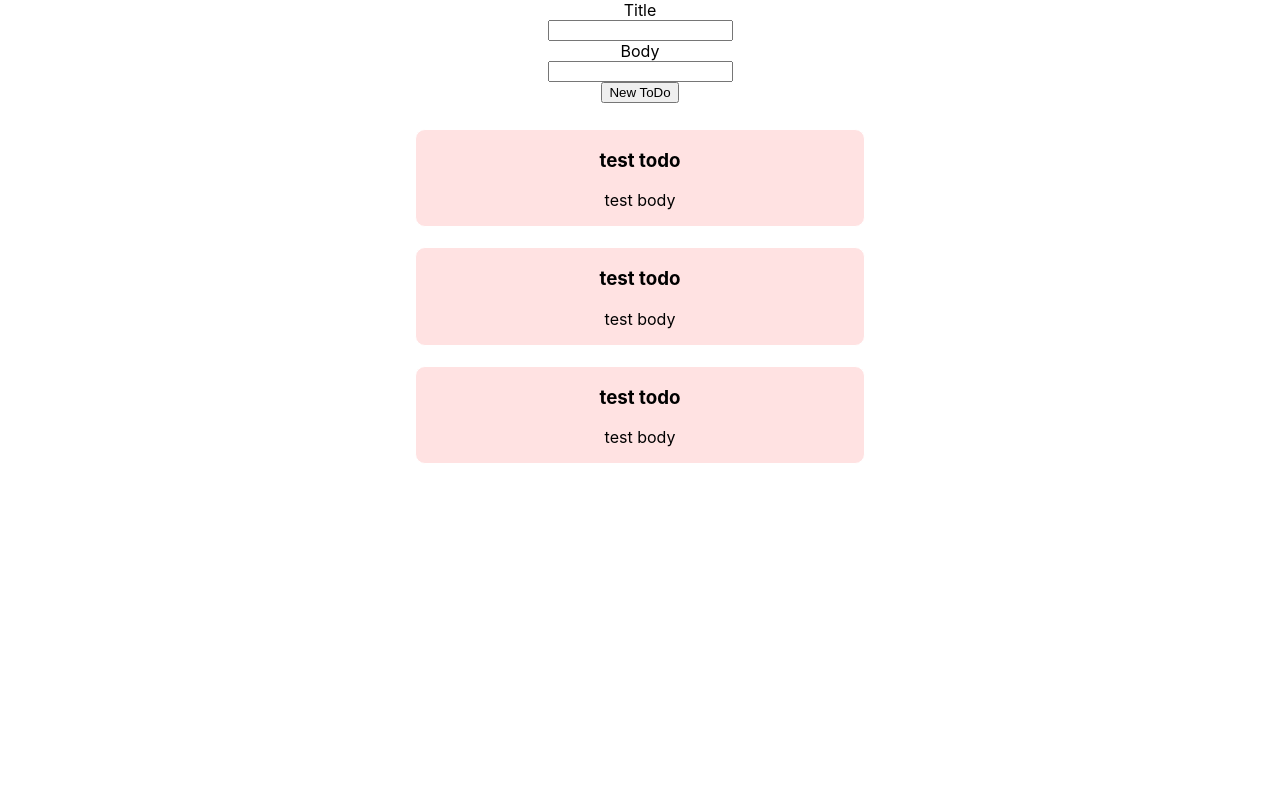
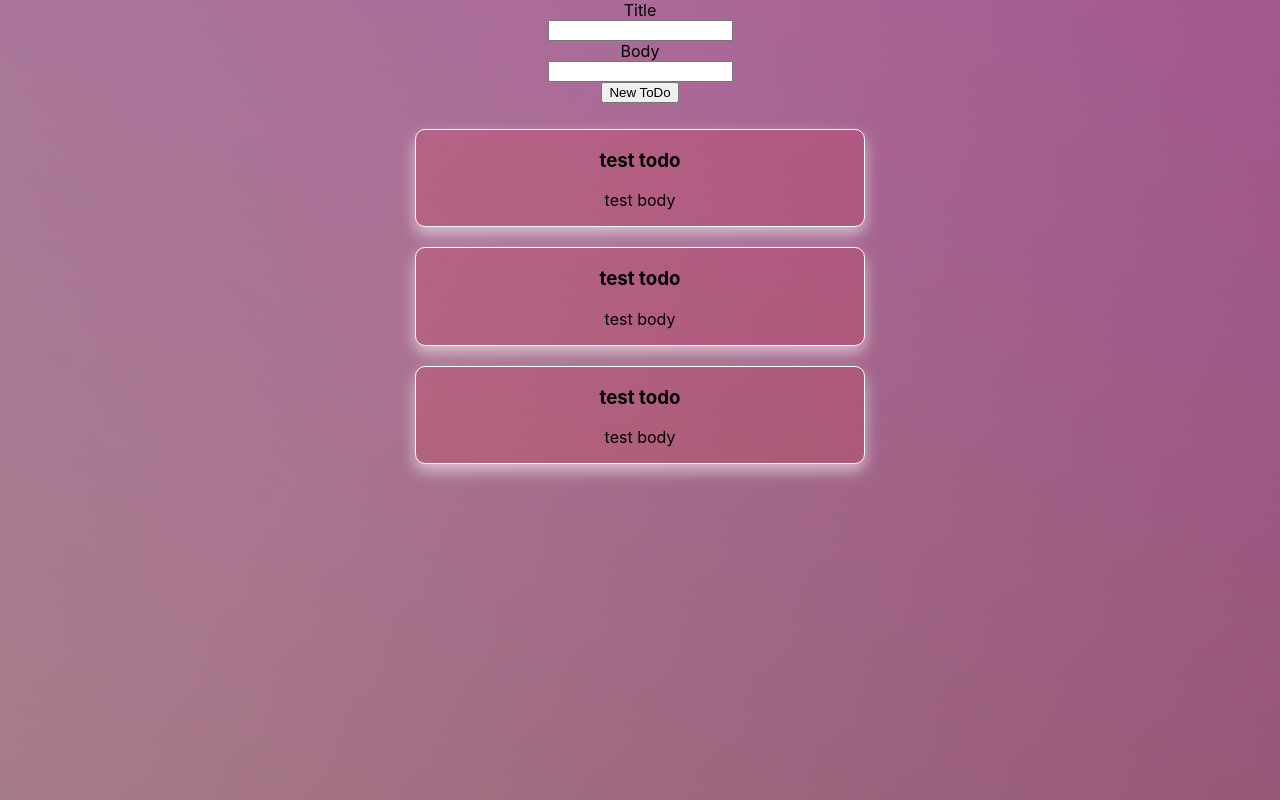
Before and after one commit to jkirk001/Todo, a React (Create React App) app: page / in a window 1280 px wide. Built offline with nearby package versions, Linux system fonts and the light colour scheme; no server answers.

Commit message:
Got a slightly different CSS background effect going than planned

```diff
--- a/src/App.css
+++ b/src/App.css
@@ -1,18 +1,52 @@
 .App {
   width: 100%;
   height: 100vh;
-  /*background: linear-gradient(to left, rgba(13, 41, 102, 0.803), #c74b4bde),
-    linear-gradient(to right, rgba(13, 41, 102, 0.803), #c74b4bde),
-    linear-gradient(to top, rgba(13, 41, 102, 0.803), rgba(13, 41, 102, 0.269));*/
-  background-color: linear-gradient(
+
+  background: linear-gradient(
       217deg,
-      rgba(208, 57, 57, 0.8),
+      rgba(143, 13, 136, 0.8),
       rgba(255, 0, 0, 0) 70.71%
     ),
-    linear-gradient(
-      127deg,
-      rgba(13, 41, 102, 0.803),
-      rgba(255, 89, 0, 0) 70.71%
-    ),
-    linear-gradient(360deg, rgba(22, 63, 154, 0.803), rgba(0, 0, 255, 0) 70.71%);
+    linear-gradient(127deg, rgba(22, 71, 22, 0.8), rgba(0, 255, 0, 0) 70.71%),
+    linear-gradient(336deg, rgba(84, 52, 3, 0.8), rgba(0, 0, 255, 0) 70.71%);
+
+  background-size: 400% 400%;
+
+  /*-webkit-animation: AnimationName 5s ease 1;
+  -moz-animation: AnimationName 5s ease 1; */
+  animation: AnimationName 15s ease-in-out infinite;
 }
+
+/*@-webkit-keyframes AnimationName {
+  0% {
+    background-position: 0% 0%;
+  }
+  50% {
+    background-position: 100% 0%;
+  }
+  100% {
+    background-position: 45% 45%;
+  }
+}
+@-moz-keyframes AnimationName {
+  0% {
+    background-position: 0% 38%;
+  }
+  50% {
+    background-position: 100% 63%;
+  }
+  100% {
+    background-position: 0% 38%;
+  }
+} */
+@keyframes AnimationName {
+  0% {
+    background-position: 50% 50%;
+  }
+  50% {
+    background-position: 100% 63%;
+  }
+  100% {
+    background-position: 50% 50%;
+  }
+}
```
